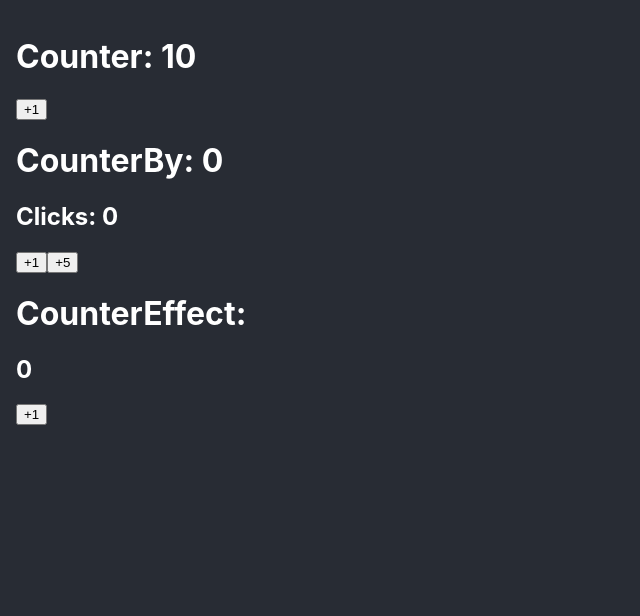
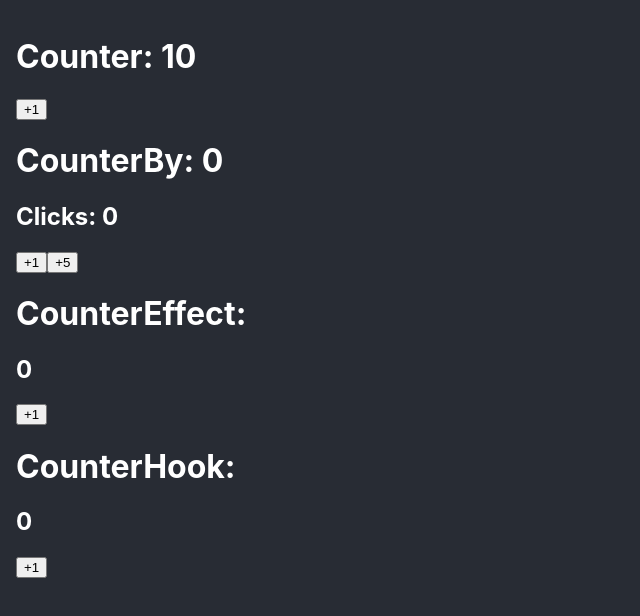
Before and after one commit to diegopagini/Bases_React, a React (Create React App) app: page / in a window 1280 px wide. Shown: the top 616 px of the page, without its empty margins (0-640 px from the left). Built offline with nearby package versions, Linux system fonts and the light colour scheme.

Commit message:
custom hooks

```diff
--- a/src/App.tsx
+++ b/src/App.tsx
@@ -2,6 +2,7 @@
 import { Counter } from './bases/components/Counter';
 import { CounterBy } from './bases/components/CounterBy';
 import { CounterEffect } from './bases/components/CounterEffect';
+import { CounterHook } from './bases/components/CounterHook';
 
 function App() {
 	return (
@@ -9,6 +10,7 @@ function App() {
 			<Counter initialValue={10} />
 			<CounterBy />
 			<CounterEffect />
+			<CounterHook />
 		</>
 	);
 }
--- /dev/null
+++ b/src/bases/components/CounterHook.tsx
@@ -0,0 +1,15 @@
+/** @format */
+import { useCounter } from '../hooks/useCounter';
+
+export const CounterHook = () => {
+	const { counter, counterElement, handleClick } = useCounter(10);
+
+	return (
+		<>
+			<h1>CounterHook:</h1>
+			<h2 ref={counterElement}>{counter}</h2>
+
+			<button onClick={handleClick}>+1</button>
+		</>
+	);
+};
--- /dev/null
+++ b/src/bases/hooks/useCounter.ts
@@ -0,0 +1,31 @@
+/** @format */
+import { gsap } from 'gsap';
+import { useEffect, useRef, useState } from 'react';
+
+export const useCounter = (max = 0) => {
+	const [counter, setCounter] = useState(0);
+	const counterElement = useRef<HTMLHeadingElement>(null);
+
+	const handleClick = () => {
+		setCounter((prev: number) => Math.min(prev + 1, max));
+	};
+
+	useEffect(() => {
+		if (counter < max) return;
+
+		const timeLine = gsap.timeline();
+		timeLine
+			.to(counterElement.current, { y: -10, duration: 0.25, ease: 'ease.out' })
+			.to(counterElement.current, {
+				y: 0,
+				duration: 1,
+				ease: 'bounce.out',
+			});
+	}, [counter, max]);
+
+	return {
+		counter,
+		counterElement,
+		handleClick,
+	};
+};
```
